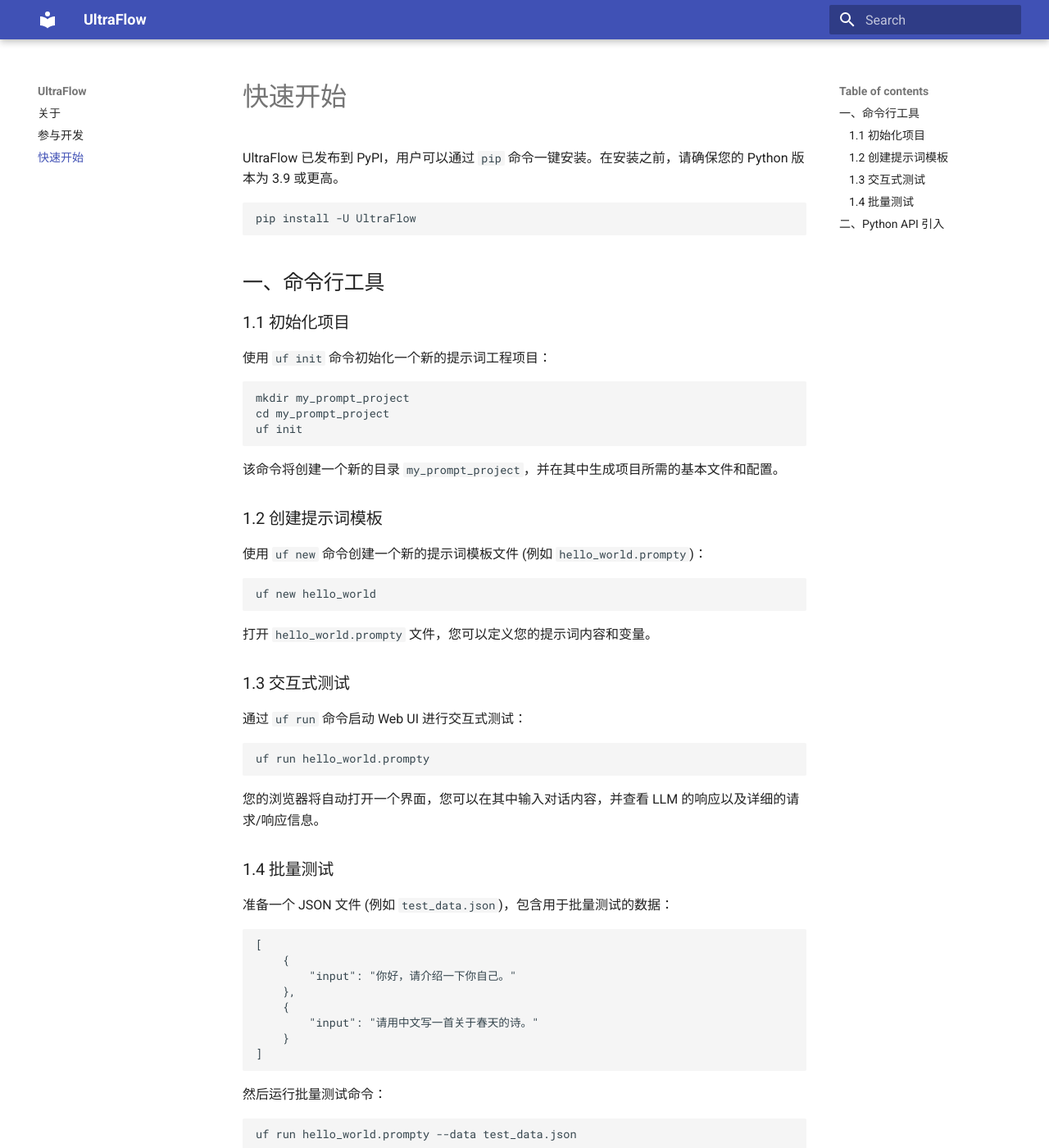
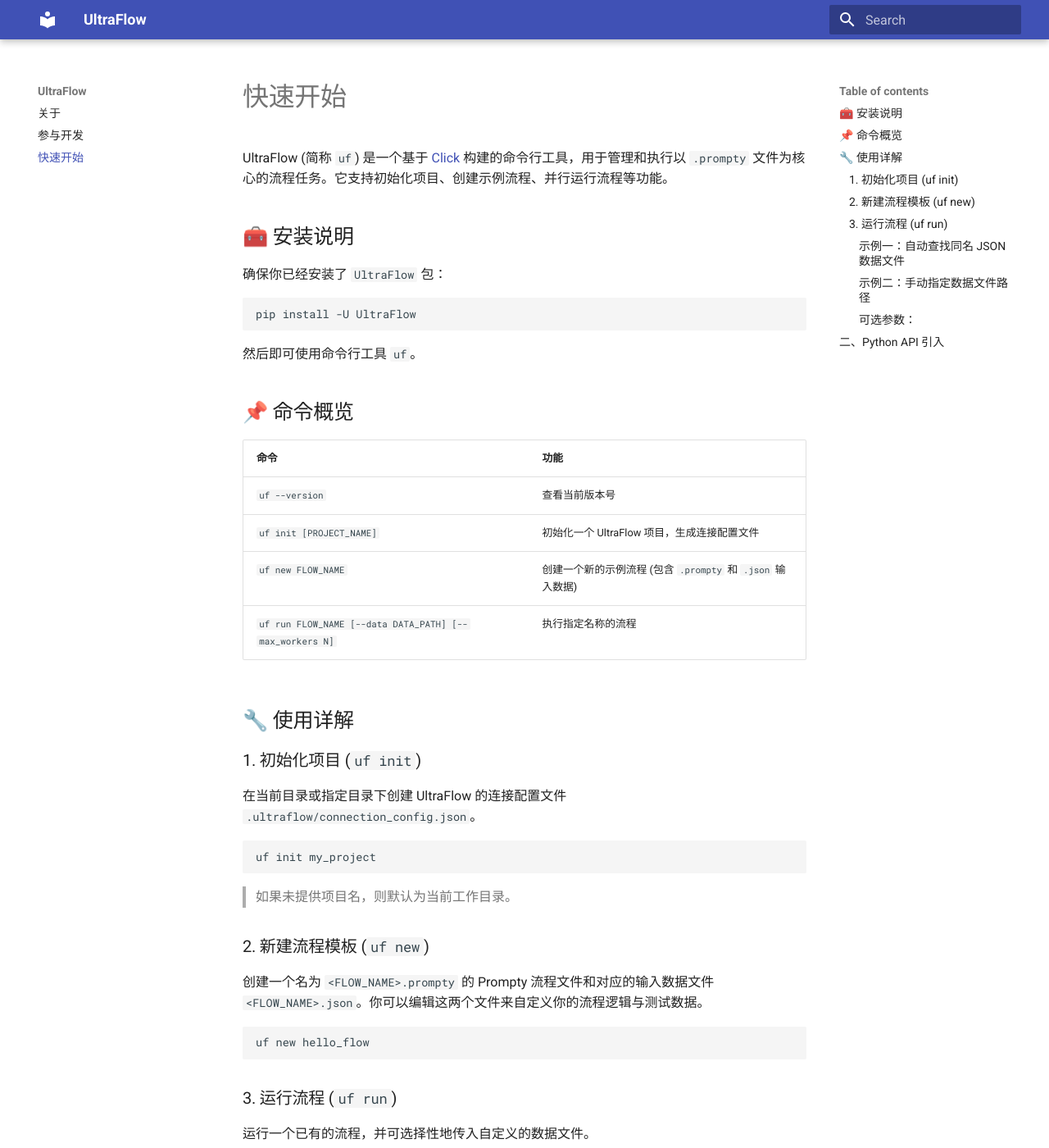
Before and after one commit to enthusa/UltraFlow, an MkDocs documentation site: the page built from docs/get_started.md, in a window 1280 px wide and 1400 px high. Shown: the whole window at 82% size. Built offline with MkDocs 1.6.1 and Material for MkDocs 9.7.7, drawn with Linux system fonts in a browser that asks for light colours; some of the changed text lies outside the part shown.

Commit message:
feat: v0.1.9 完善命令行工具

````diff
--- a/docs/get_started.md
+++ b/docs/get_started.md
@@ -1,66 +1,72 @@
 # 快速开始
 
-UltraFlow 已发布到 PyPI，用户可以通过 `pip` 命令一键安装。在安装之前，请确保您的 Python 版本为 3.9 或更高。
+UltraFlow (简称 `uf`) 是一个基于 [Click](https://click.palletsprojects.com/) 构建的命令行工具，用于管理和执行以 `.prompty` 文件为核心的流程任务。它支持初始化项目、创建示例流程、并行运行流程等功能。
+
+## 🧰 安装说明
+
+确保你已经安装了 `UltraFlow` 包：
 
 ```bash
 pip install -U UltraFlow
 ```
 
-## 一、命令行工具
+然后即可使用命令行工具 `uf`。
 
-### 1.1 初始化项目
+## 📌 命令概览
 
-使用 `uf init` 命令初始化一个新的提示词工程项目：
+| 命令 | 功能 |
+| - | - |
+| `uf --version` | 查看当前版本号 |
+| `uf init [PROJECT_NAME]` | 初始化一个 UltraFlow 项目，生成连接配置文件 |
+| `uf new FLOW_NAME` | 创建一个新的示例流程 (包含 `.prompty` 和 `.json` 输入数据) |
+| `uf run FLOW_NAME [--data DATA_PATH] [--max_workers N]` | 执行指定名称的流程 |
+
+## 🔧 使用详解
+
+### 1. 初始化项目 (`uf init`)
+
+在当前目录或指定目录下创建 UltraFlow 的连接配置文件 `.ultraflow/connection_config.json`。
 
 ```bash
-mkdir my_prompt_project
-cd my_prompt_project
-uf init
+uf init my_project
 ```
 
-该命令将创建一个新的目录 `my_prompt_project`，并在其中生成项目所需的基本文件和配置。
+> 如果未提供项目名，则默认为当前工作目录。
 
-### 1.2 创建提示词模板
+### 2. 新建流程模板 (`uf new`)
 
-使用 `uf new` 命令创建一个新的提示词模板文件 (例如 `hello_world.prompty`)：
+创建一个名为 `<FLOW_NAME>.prompty` 的 Prompty 流程文件和对应的输入数据文件 `<FLOW_NAME>.json`。你可以编辑这两个文件来自定义你的流程逻辑与测试数据。
 
 ```bash
-uf new hello_world
+uf new hello_flow
 ```
 
-打开 `hello_world.prompty` 文件，您可以定义您的提示词内容和变量。
+### 3. 运行流程 (`uf run`)
 
-### 1.3 交互式测试
+运行一个已有的流程，并可选择性地传入自定义的数据文件。
 
-通过 `uf run` 命令启动 Web UI 进行交互式测试：
+#### 示例一：自动查找同名 JSON 数据文件
 
 ```bash
-uf run hello_world.prompty
+uf run hello_flow
 ```
 
-您的浏览器将自动打开一个界面，您可以在其中输入对话内容，并查看 LLM 的响应以及详细的请求/响应信息。
+这会尝试加载 `hello_flow.prompty` 和 `hello_flow.json` 并执行流程。
 
-### 1.4 批量测试
+#### 示例二：手动指定数据文件路径
 
-准备一个 JSON 文件 (例如 `test_data.json`)，包含用于批量测试的数据：
-
-```json
-[
-    {
-        "input": "你好，请介绍一下你自己。"
-    },
-    {
-        "input": "请用中文写一首关于春天的诗。"
-    }
-]
+```bash
+uf run hello_flow --data ./custom_data.json
 ```
 
-然后运行批量测试命令：
+#### 可选参数：
+
+- `--max_workers INT`：设置最大并发线程数，默认值为 `2`。
+
+例如：
 
 ```bash
-uf run hello_world.prompty --data test_data.json
+uf run hello_flow --max_workers 4
 ```
 
-测试结果将输出到控制台，并可配置保存到文件。
-
 ## 二、Python API 引入
--- a/pyproject.toml
+++ b/pyproject.toml
@@ -1,6 +1,6 @@
 [project]
 name = "UltraFlow"
-version = "0.1.8"
+version = "0.1.9"
 description = "A comprehensive toolkit for streamlined development, testing, and deployment of prompt."
 readme = "README.md"
 license = {text = "MIT"}
--- a/src/ultraflow/__init__.py
+++ b/src/ultraflow/__init__.py
@@ -2,5 +2,5 @@
 from ultraflow.core.start_flow import FlowProcessor
 from ultraflow.core.utils import generate_connection_config, generate_example_prompty
 
-__version__ = '0.1.8'
+__version__ = '0.1.9'
 __all__ = ['FlowProcessor', 'Prompty', '__version__', 'generate_connection_config', 'generate_example_prompty']
````
Also changed, not shown: 2 other files.
